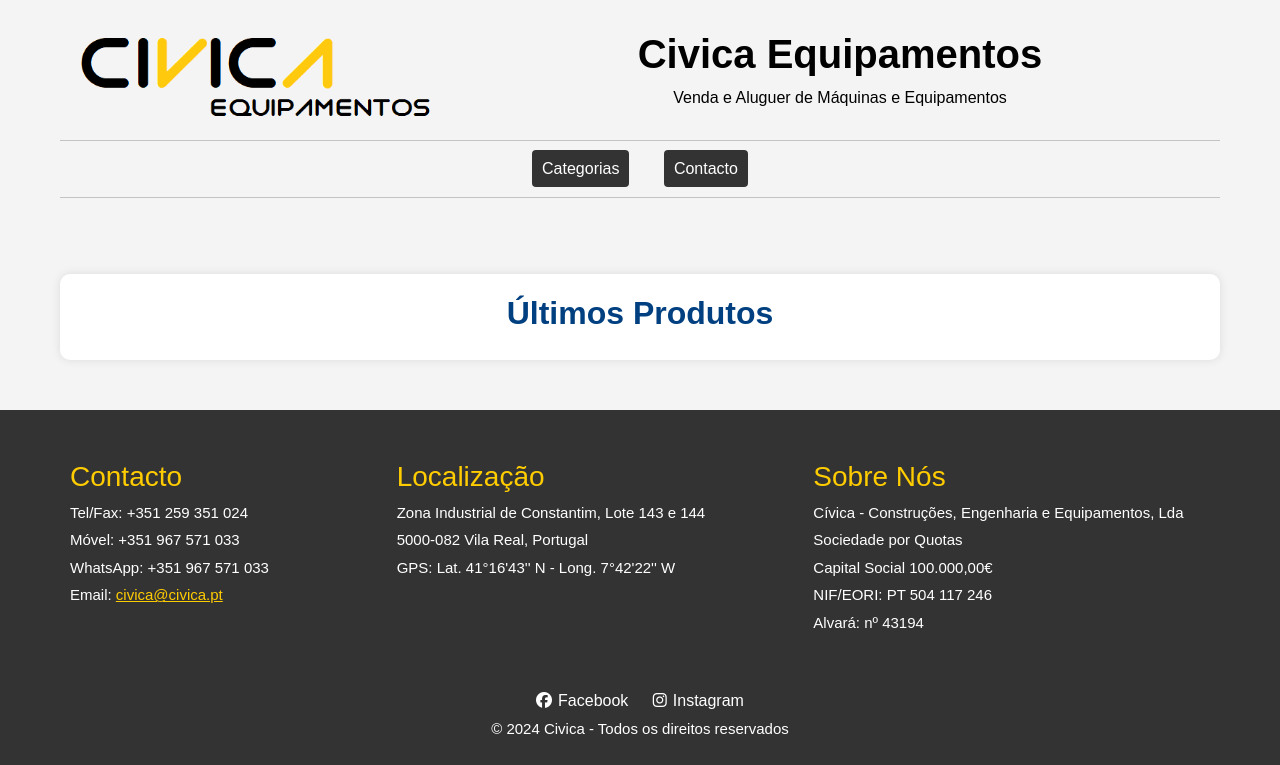
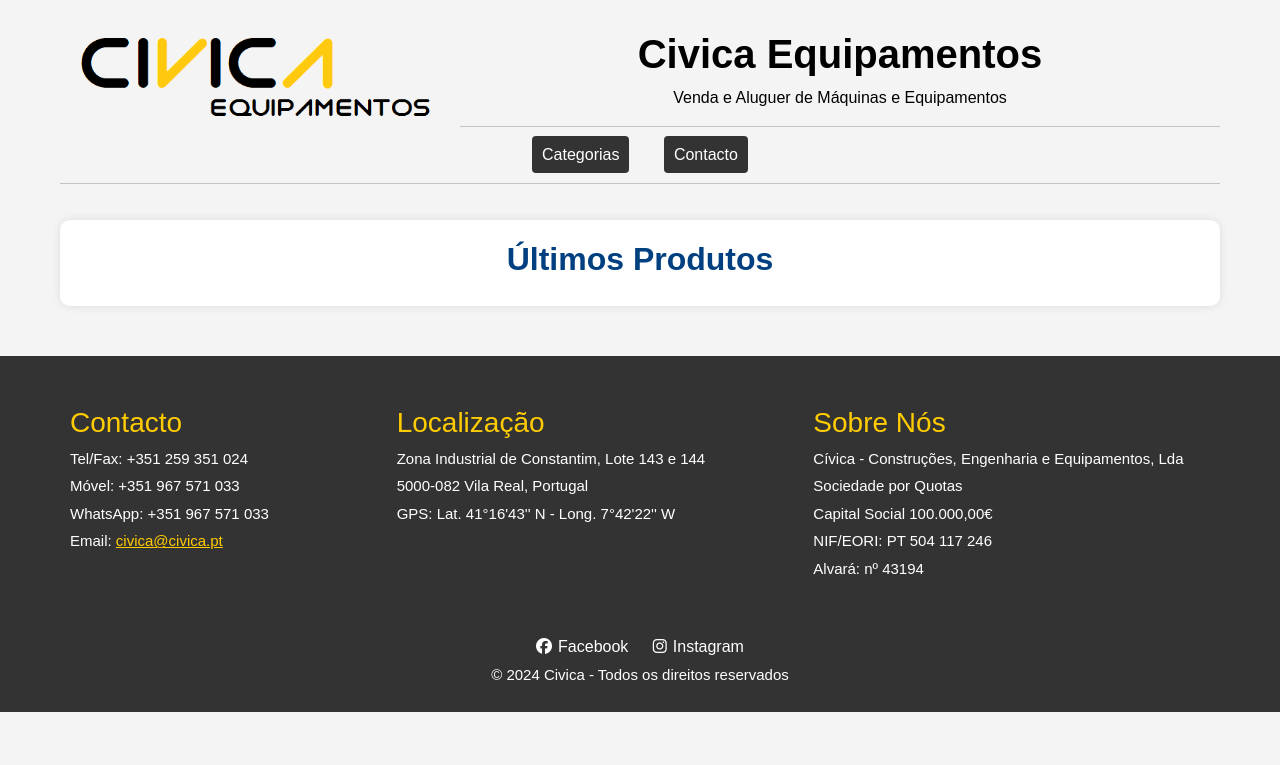
Before and after one commit to sdragonpt/site-civica, a PHP site: page / in a window 1280 px wide. Shown: the top 765 px of the page. Run offline with PHP 8.4, Linux system fonts and the light colour scheme; data that the repository does not hold is empty; some libraries are stand-ins or nearby versions.

Commit message:
Update styles.css

```diff
--- a/css/styles.css
+++ b/css/styles.css
@@ -30,7 +30,7 @@ header img {
 }
 
 nav {
-    margin: 30px 0;
+
 }
 
 nav a {
@@ -47,7 +47,6 @@ nav a:hover {
 }
 
 .content {
-    margin-top: 26px;
     background-color: #fff;
     padding: 20px;
     border-radius: 10px;
```
